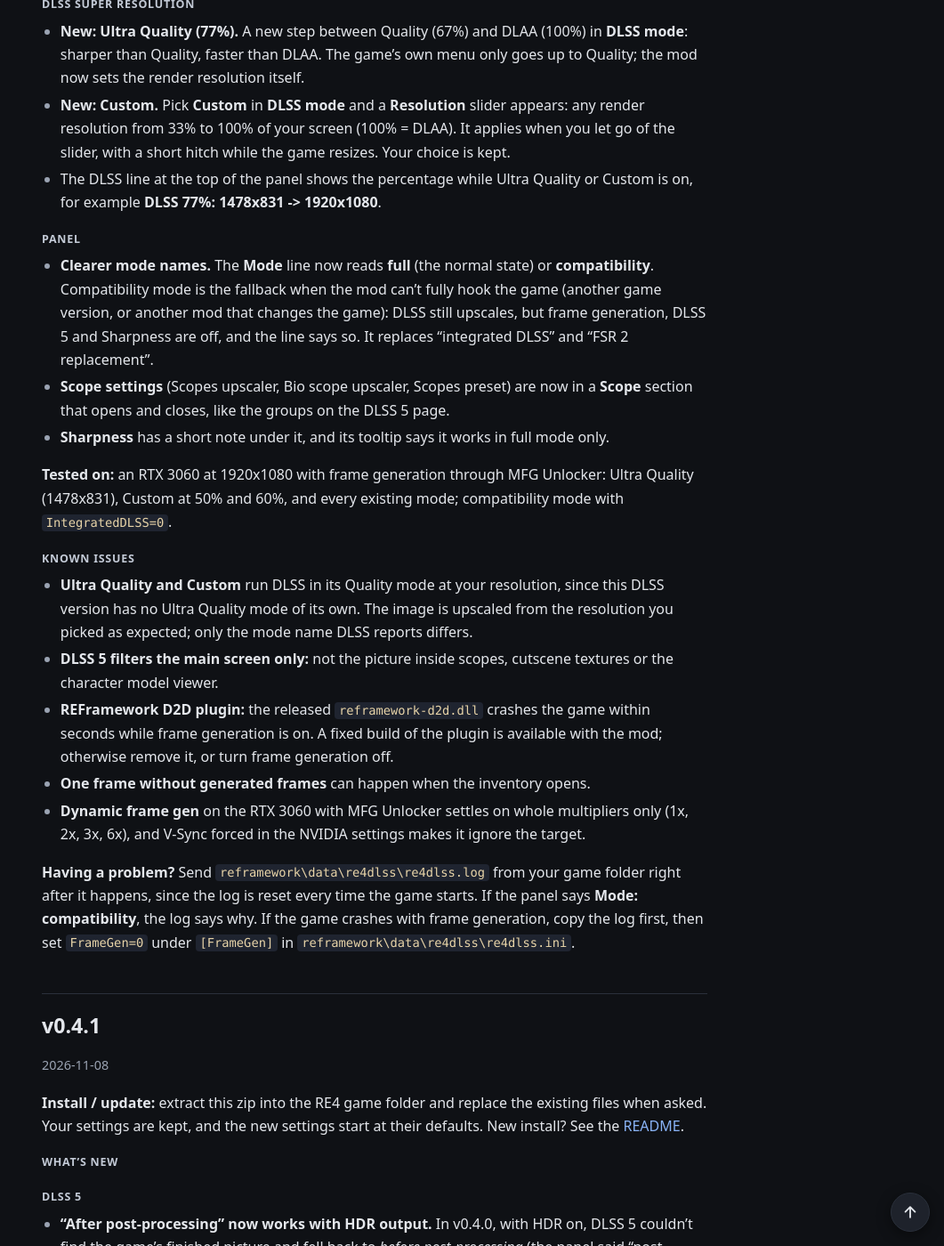
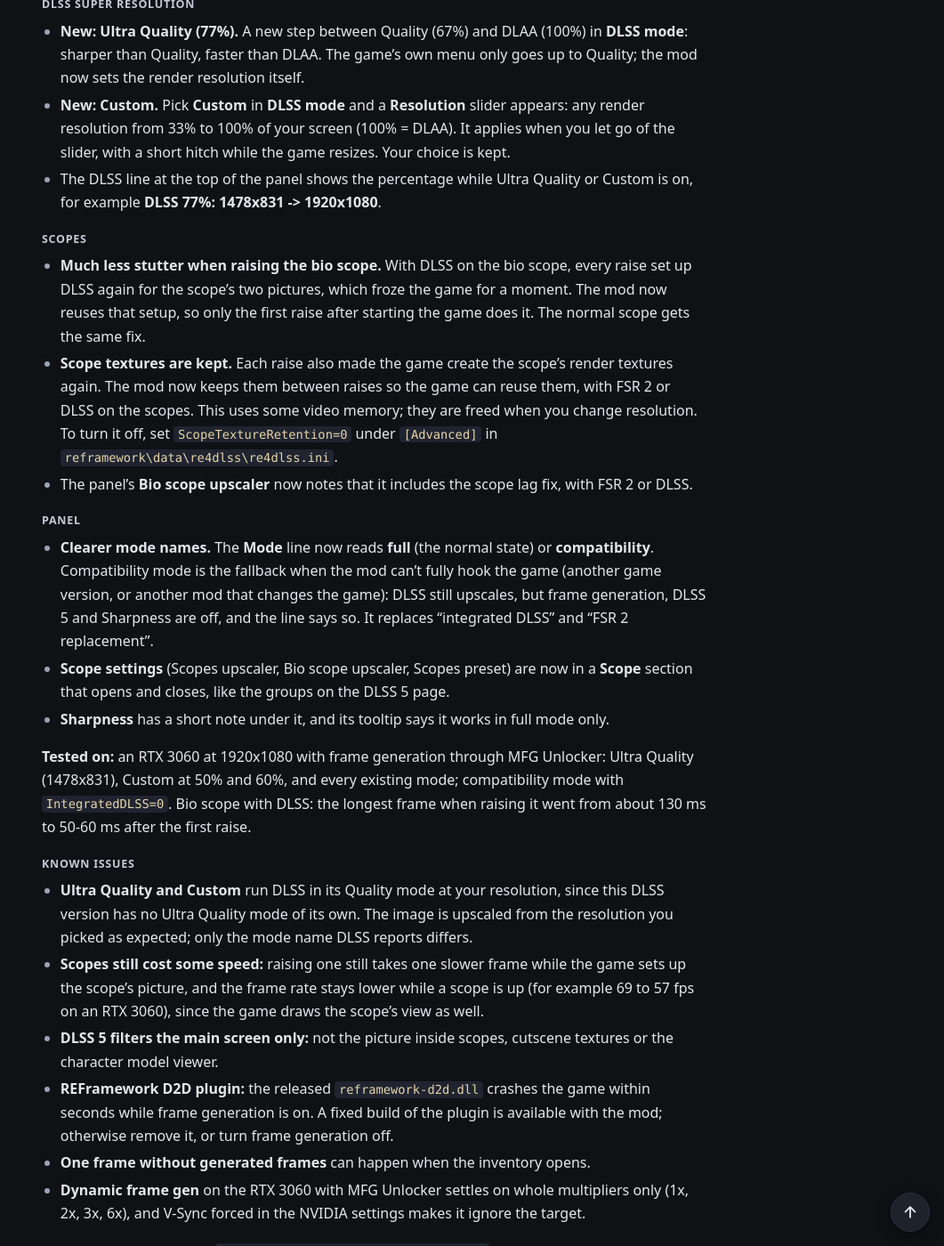
Before and after one commit to nmkha16/re4r-dlss-notes, a Jekyll site: the page built from index.md, in a window 1280 px wide and 1400 px high, scrolled down 662 px. Shown: the whole window at 89% size, without its empty margins (219-1280 px from the left). Built offline with Jekyll 4.4.1, drawn with Linux system fonts in a browser that asks for light colours.

```diff
--- a/index.md
+++ b/index.md
@@ -29,15 +29,21 @@ Newest version first. Versions: [v0.4.2](#v042) · [v0.4.1](#v041) · [v0.4.0](#
 - **New: Custom.** Pick **Custom** in **DLSS mode** and a **Resolution** slider appears: any render resolution from 33% to 100% of your screen (100% = DLAA). It applies when you let go of the slider, with a short hitch while the game resizes. Your choice is kept.
 - The DLSS line at the top of the panel shows the percentage while Ultra Quality or Custom is on, for example **DLSS 77%: 1478x831 -> 1920x1080**.
 
+### Scopes
+- **Much less stutter when raising the bio scope.** With DLSS on the bio scope, every raise set up DLSS again for the scope's two pictures, which froze the game for a moment. The mod now reuses that setup, so only the first raise after starting the game does it. The normal scope gets the same fix.
+- **Scope textures are kept.** Each raise also made the game create the scope's render textures again. The mod now keeps them between raises so the game can reuse them, with FSR 2 or DLSS on the scopes. This uses some video memory; they are freed when you change resolution. To turn it off, set `ScopeTextureRetention=0` under `[Advanced]` in `reframework\data\re4dlss\re4dlss.ini`.
+- The panel's **Bio scope upscaler** now notes that it includes the scope lag fix, with FSR 2 or DLSS.
+
 ### Panel
 - **Clearer mode names.** The **Mode** line now reads **full** (the normal state) or **compatibility**. Compatibility mode is the fallback when the mod can't fully hook the game (another game version, or another mod that changes the game): DLSS still upscales, but frame generation, DLSS 5 and Sharpness are off, and the line says so. It replaces "integrated DLSS" and "FSR 2 replacement".
 - **Scope settings** (Scopes upscaler, Bio scope upscaler, Scopes preset) are now in a **Scope** section that opens and closes, like the groups on the DLSS 5 page.
 - **Sharpness** has a short note under it, and its tooltip says it works in full mode only.
 
-**Tested on:** an RTX 3060 at 1920x1080 with frame generation through MFG Unlocker: Ultra Quality (1478x831), Custom at 50% and 60%, and every existing mode; compatibility mode with `IntegratedDLSS=0`.
+**Tested on:** an RTX 3060 at 1920x1080 with frame generation through MFG Unlocker: Ultra Quality (1478x831), Custom at 50% and 60%, and every existing mode; compatibility mode with `IntegratedDLSS=0`. Bio scope with DLSS: the longest frame when raising it went from about 130 ms to 50-60 ms after the first raise.
 
 ### Known issues
 - **Ultra Quality and Custom** run DLSS in its Quality mode at your resolution, since this DLSS version has no Ultra Quality mode of its own. The image is upscaled from the resolution you picked as expected; only the mode name DLSS reports differs.
+- **Scopes still cost some speed:** raising one still takes one slower frame while the game sets up the scope's picture, and the frame rate stays lower while a scope is up (for example 69 to 57 fps on an RTX 3060), since the game draws the scope's view as well.
 - **DLSS 5 filters the main screen only:** not the picture inside scopes, cutscene textures or the character model viewer.
 - **REFramework D2D plugin:** the released `reframework-d2d.dll` crashes the game within seconds while frame generation is on. A fixed build of the plugin is available with the mod; otherwise remove it, or turn frame generation off.
 - **One frame without generated frames** can happen when the inventory opens.
```
